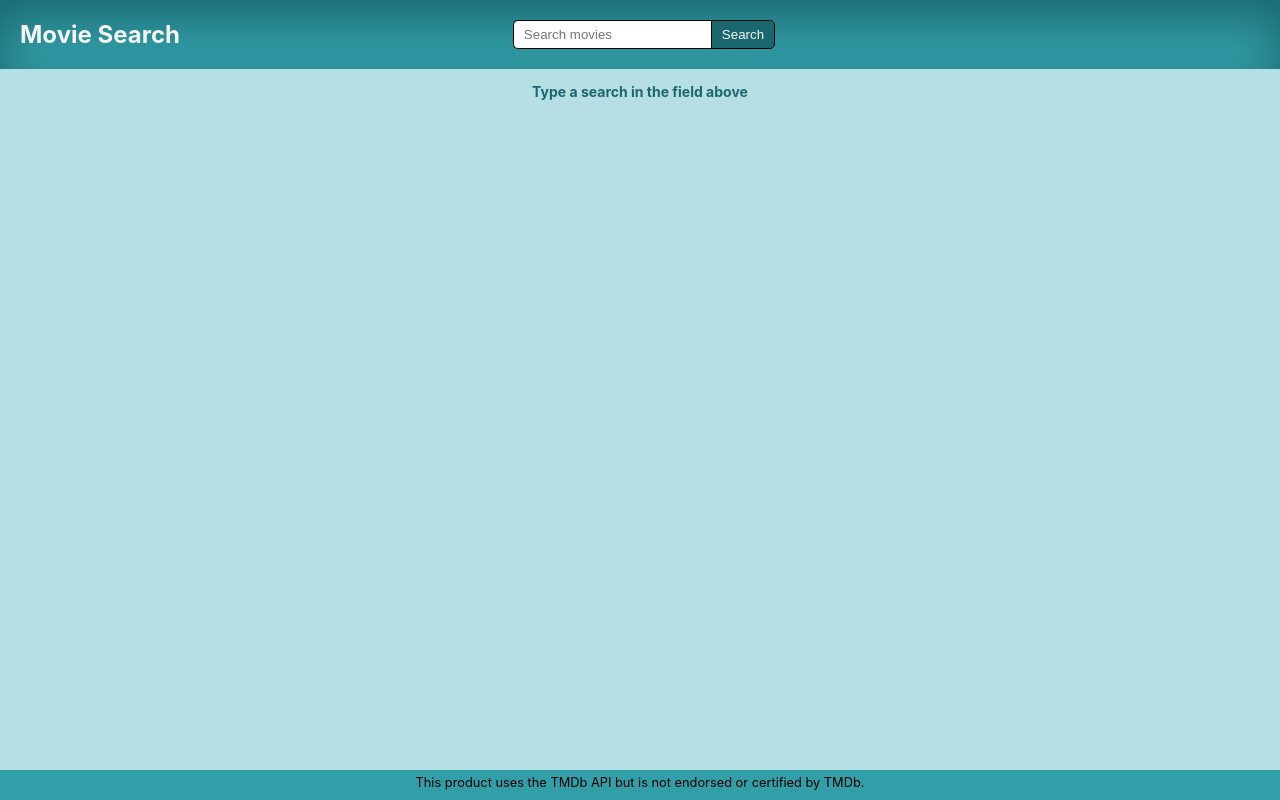
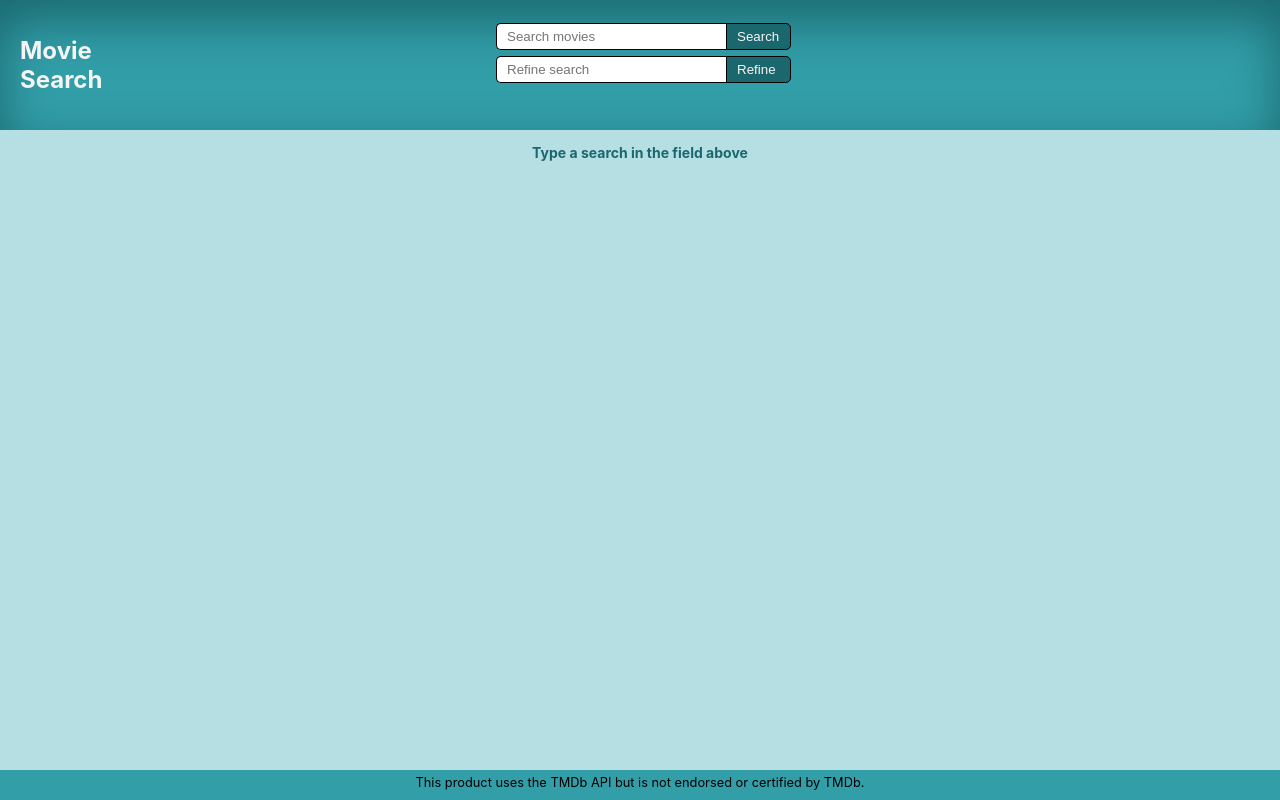
Before and after one commit to jordanlaforest/movie-search, a React (Create React App) app: page / in a window 1280 px wide. Built offline with nearby package versions, Linux system fonts and the light colour scheme.

Commit message:
Added a refine text field to search genre and overview

```diff
--- a/src/app/searchReducer.js
+++ b/src/app/searchReducer.js
@@ -3,17 +3,13 @@ import { searchAPIRequest } from './searchAPI';
 
 const initialState = {
   results: [],
+  filter: '',
   lastQuery: '',
   lastPageFetched: 0,
   totalPages: 0,
   status: 'idle'
 };
 
-// The function below is called a thunk and allows us to perform async logic. It
-// can be dispatched like a regular action: `dispatch(incrementAsync(10))`. This
-// will call the thunk with the `dispatch` function as the first argument. Async
-// code can then be executed and other actions can be dispatched. Thunks are
-// typically used to make async requests.
 export const fetchSearch = createAsyncThunk(
   'search/fetchSearch',
   async (args) => {
@@ -35,11 +31,14 @@ export const fetchNextPage = createAsyncThunk(
 export const searchSlice = createSlice({
   name: 'search',
   initialState,
-  // The `reducers` field lets us define reducers and generate associated actions
   reducers: {
+    refineSearch(state, action){
+      state.filter = action.payload.query;
+    },
+    clearFilter(state){
+      state.filter = '';
+    }
   },
-  // The `extraReducers` field lets the slice handle actions defined elsewhere,
-  // including actions generated by createAsyncThunk or in other slices.
   extraReducers: (builder) => {
     builder
       .addCase(fetchSearch.pending, (state, action) => {
@@ -64,14 +63,12 @@ export const searchSlice = createSlice({
   },
 });
 
-export const { increment, decrement, incrementByAmount } = searchSlice.actions;
+export const { refineSearch, clearFilter } = searchSlice.actions;
 
-// The function below is called a selector and allows us to select a value from
-// the state. Selectors can also be defined inline where they're used instead of
-// in the slice file. For example: `useSelector((state: RootState) => state.counter.value)`
 export const selectSearchResults = (state) => state.search.results;
 export const selectStatus = (state) => state.search.status;
 export const selectNoMorePages = (state) => state.search.lastPageFetched >= state.search.totalPages;
 export const selectNotSearched = (state) => state.search.lastPageFetched === 0;
+export const selectFilter = (state) => state.search.filter;
 
 export default searchSlice.reducer;
--- a/src/components/Header/index.js
+++ b/src/components/Header/index.js
@@ -3,22 +3,25 @@ import { useDispatch } from 'react-redux';
 
 import './styles.css';
 
-import {fetchSearch} from '../../app/searchReducer';
+import {fetchSearch, refineSearch} from '../../app/searchReducer';
 
 export default function Header() {
   const dispatch = useDispatch();
-  const [inputState, setInputState] = useState("");
+  const [searchState, setSearchState] = useState('');
+  const [refineState, setRefineState] = useState('');
+
   return (
     <header className="headerContainer">
       <h1 className="headingText">Movie Search</h1>
+      <div className="inputContainer">
         <form name="Movie Search" className="searchForm">
           <input
             name="Movie Searchbar"
             type="search"
             placeholder="Search movies"
             className="searchInput"
-          value={inputState}
-          onChange={(e) => setInputState(e.target.value)}
+            value={searchState}
+            onChange={(e) => setSearchState(e.target.value)}
           />
           <button
             name="Search Button"
@@ -26,12 +29,31 @@ export default function Header() {
             className="searchButton"
             onClick={(e) => {
               e.preventDefault();
-            dispatch(fetchSearch({query: inputState}));
+              dispatch(fetchSearch({query: searchState}));
             }}
-        >
-          Search
-        </button>
+          >Search</button>
         </form>
+        <form name="Refine Search" className="searchForm">
+          <input
+            name="Refine Input"
+            type="search"
+            placeholder="Refine search"
+            className="searchInput"
+            value={refineState}
+            onChange={(e) => setRefineState(e.target.value)}
+          />
+          <button
+            name="Refine Button"
+            type="submit"
+            className="searchButton"
+            onClick={(e) => {
+              e.preventDefault();
+              dispatch(refineSearch({query: refineState}));
+            }}
+          >Refine</button>
+        </form>
+      </div>
+
     </header>
   );
 }
--- a/src/components/Header/styles.css
+++ b/src/components/Header/styles.css
@@ -5,15 +5,20 @@
 }
 
 .headingText {
-  margin: 0;
   font-size: 1.5em;
   margin-right: -152px;
   color: whitesmoke;
 }
 
+.inputContainer {
+  flex: 1 1 auto;
+  flex-direction: column;
+  width: 100%;
+  align-items: center;
+}
+
 .searchForm {
-  flex: 1 1 auto;
-  justify-content: center;
+  padding: 3px 0 3px 0;
 }
 
 .searchInput {
@@ -21,6 +26,7 @@
   border-right: none;
   border-radius: 5px 0 0 5px;
   padding: 5px 10px;
+  width: 230px;
 }
 
 .searchButton {
@@ -30,6 +36,7 @@
   align-items: center;
   background-color: #1a676e;
   color: whitesmoke;
+  width: 65px;
 }
 
 @media (max-width: 650px) {
--- a/src/components/Main/index.js
+++ b/src/components/Main/index.js
@@ -4,7 +4,13 @@ import { useSelector, useDispatch } from 'react-redux';
 import './styles.css';
 
 import ResultCard from '../ResultCard';
-import {selectSearchResults, selectStatus, selectNoMorePages, selectNotSearched, fetchNextPage} from '../../app/searchReducer';
+import {selectSearchResults,
+  selectStatus,
+  selectNoMorePages,
+  selectNotSearched,
+  selectFilter,
+  fetchNextPage
+} from '../../app/searchReducer';
 
 const pleaseSearch = <p className="contentMsg">Type a search in the field above</p>;
 const noResults = <p className="contentMsg">No results found. Please try again.</p>;
@@ -14,6 +20,7 @@ export default function Main() {
   const status = useSelector(selectStatus);
   const notSearched = useSelector(selectNotSearched);
   const noMorePages = useSelector(selectNoMorePages);
+  const filter = useSelector(selectFilter);
 
   const dispatch = useDispatch();
   const ref = useRef();
@@ -40,7 +47,7 @@ export default function Main() {
           status === 'loading' ? null : notSearched ? pleaseSearch : noResults
 				:
           <div className="cardContainer">
-            {results.map((movie, index) =>
+            {results.filter(movie => movie.genres.includes(filter) || movie.overview.includes(filter)).map((movie, index) =>
               <ResultCard key={index} movie={movie} />
             )}
           </div>
```
Lines whose indentation alone changed are shown as unchanged.
